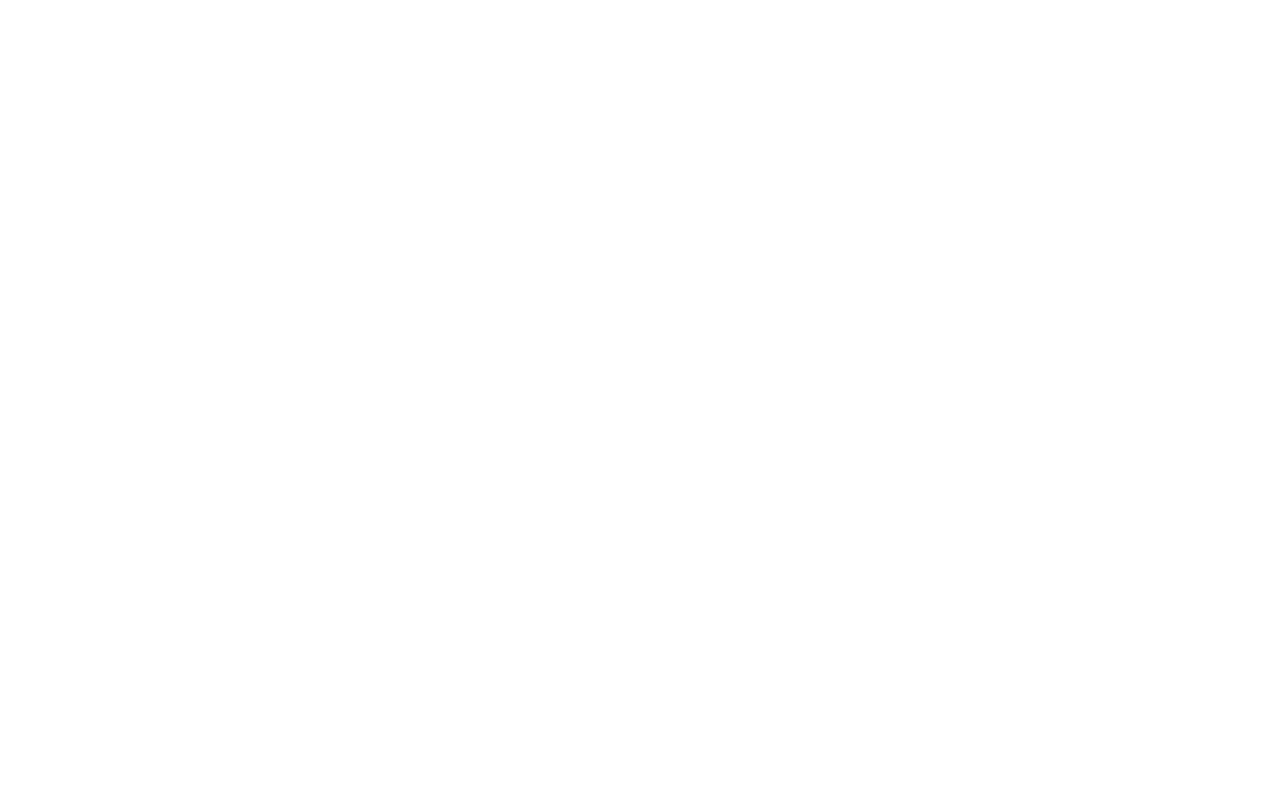
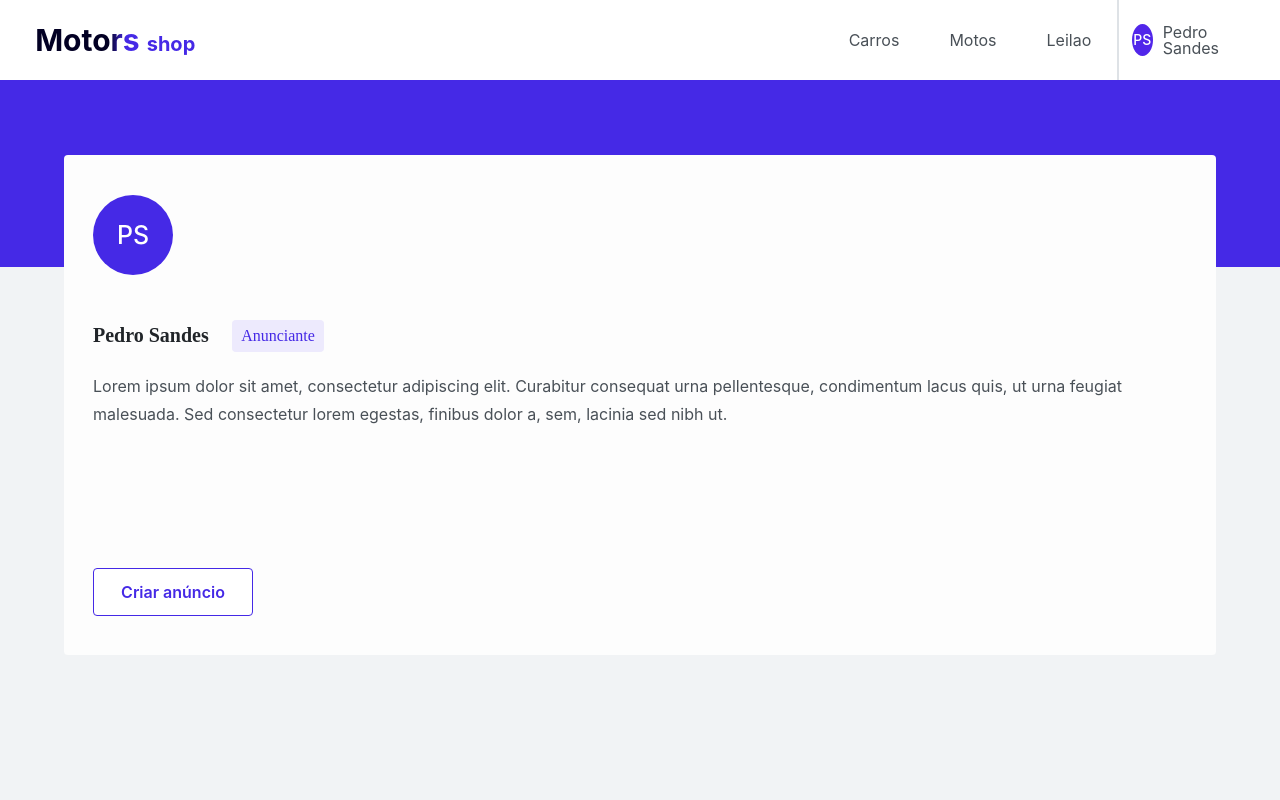
Before and after one commit to Mrdiskman/Motors_shop, a React (Create React App) app in the folder front_end/: page /userDashboard in a window 1280 px wide. Before the commit this address had no page. Shown: the top 800 px of the page. Built offline with nearby package versions, Linux system fonts and the light colour scheme.

Commit message:
annoucern and user Dashboards static complete

```diff
--- /dev/null
+++ b/front_end/src/components/announcerComponent/announcerCard.jsx
@@ -0,0 +1,26 @@
+import { AnnouncerCard } from "./announcerCard.style";
+
+const BuildAnnouncerCard = ({ name, seller, descripition }) => {
+  const CompleteNameSplit = name.split(" ");
+  const surname = CompleteNameSplit[1];
+  const surnameSplit = surname.split("");
+  const nameSplit = name.split("");
+  const nameAbreviation = nameSplit[0] + surnameSplit[0];
+
+  return (
+    <AnnouncerCard>
+      <div>
+        <p className="sellerNameAbreviation">{nameAbreviation}</p>
+        <p className="sellerName">{name}</p>
+        <p className="sellerRole">Anunciante</p>
+        <p className="sellerDescription">{descripition}</p>
+      </div>
+
+      <button>
+        <p>Criar anúncio</p>
+      </button>
+    </AnnouncerCard>
+  );
+};
+
+export default BuildAnnouncerCard;
--- /dev/null
+++ b/front_end/src/components/announcerComponent/announcerCard.style.js
@@ -0,0 +1,131 @@
+import styled from "styled-components";
+
+export const AnnouncerCard = styled.div`
+  display: flex;
+  flex-direction: column;
+  align-items: flex-start;
+  padding: 40px 29px;
+  gap: 16px;
+  position: absolute;
+  width: 92%;
+  height: 500px;
+  left: 16px;
+  top: 145px;
+  background: var(--grey10);
+  border-radius: 4px;
+
+  .sellerNameAbreviation {
+    width: 80px;
+    height: 80px;
+    background-color: var(--brand1);
+    border-radius: 50%;
+    display: flex;
+    justify-content: center;
+    align-items: center;
+    color: var(--whitefixed);
+    font-family: "Inter", sans-serif;
+    font-weight: 500;
+    line-height: 39px;
+    font-size: 25px;
+  }
+
+  .sellerName {
+    position: absolute;
+    width: 92%;
+    height: 25px;
+    left: 29px;
+    top: 168px;
+
+    font-family: "Lexend";
+    font-style: normal;
+    font-weight: 600;
+    font-size: 20px;
+    line-height: 25px;
+
+    color: var(--grey1);
+  }
+
+  .sellerRole {
+    display: flex;
+    flex-direction: row;
+    justify-content: center;
+    align-items: center;
+    padding: 4px 8px;
+    gap: 10px;
+
+    position: absolute;
+    width: 92px;
+    height: 32px;
+    left: 168px;
+    top: 165px;
+    color: var(--brand1);
+
+    background: var(--brand4);
+    border-radius: 4px;
+  }
+
+  .sellerDescription {
+    position: absolute;
+    width: 78%;
+    height: 140px;
+    left: 29px;
+    top: 217px;
+    font-family: "Inter";
+    font-style: normal;
+    font-weight: 400;
+    font-size: 16px;
+    line-height: 28px;
+    color: var(--grey2);
+  }
+
+  button {
+    box-sizing: border-box;
+    display: flex;
+    flex-direction: row;
+    justify-content: center;
+    align-items: center;
+    padding: 12px 28px;
+    gap: 10px;
+    width: 160px;
+    height: 48px;
+    border: 1.5px solid var(--brand1);
+    border-radius: 4px;
+    flex: none;
+    order: 1;
+    flex-grow: 0;
+    background-color: var(--whitefixed);
+    margin-top: 373px;
+    position: absolute;
+
+    p {
+      width: 104px;
+      height: 0px;
+
+      font-family: "Inter";
+      font-style: normal;
+      font-weight: 600;
+      font-size: 16px;
+      line-height: 0px;
+
+      color: var(--brand1);
+      flex: none;
+      order: 0;
+      flex-grow: 0;
+    }
+  }
+
+  @media screen and (min-width: 769px) {
+    position: absolute;
+    width: 90%;
+    height: 500px;
+    left: 5%;
+    top: 155px;
+
+    background: var(--grey10);
+    border-radius: 4px;
+
+    .sellerDescription {
+      width: 90%;
+    }
+  }
+`;
--- a/front_end/src/components/vehicleCardComponent/vehicleCard.jsx
+++ b/front_end/src/components/vehicleCardComponent/vehicleCard.jsx
@@ -9,7 +9,6 @@
   year,
   price,
 }) => {
-  console.log();
   return (
     <VehicleCard>
       <div className="div_img">
--- /dev/null
+++ b/front_end/src/pages/AnnouncerDashboard/AnnouncerDashboard.jsx
@@ -0,0 +1,69 @@
+import BuildAnnouncerCard from "../../components/announcerComponent/announcerCard";
+import { BackGroundStyle } from "../../components/backgroundComponent/backgroundStyled";
+import CardAuction from "../../components/cardAuctionComponent";
+import CarouselComponent from "../../components/carouselComponent";
+import Footer from "../../components/footerComponent/footer";
+import Header from "../../components/headerComponent/header";
+import { carsData } from "../../components/vehicleCardComponent/carsDatabase";
+import { motorcyclesData } from "../../components/vehicleCardComponent/motorcyclesDatabase";
+import BuildVehicleCard from "../../components/vehicleCardComponent/vehicleCard";
+import { database } from "../../database";
+
+const AnnouncerDashboard = () => {
+  return (
+    <>
+      <Header />
+      <BackGroundStyle>
+        <BuildAnnouncerCard
+          name={database.user.name}
+          seller={database.user.seller}
+          descripition={database.user.descripition}
+        />
+      </BackGroundStyle>
+      <CarouselComponent>
+        <CardAuction />
+        <CardAuction />
+        <CardAuction />
+        <CardAuction />
+      </CarouselComponent>
+
+      <h2 className="TitleHome" id="cars">
+        Carros
+      </h2>
+      <CarouselComponent>
+        {carsData.map((car, index) => (
+          <BuildVehicleCard
+            key={index}
+            img={car.img}
+            title={car.title}
+            descryption={car.descryption}
+            announcer={car.announcer}
+            km={car.km}
+            year={car.year}
+            price={car.price}
+          />
+        ))}
+      </CarouselComponent>
+      <h2 className="TitleHome" id="motos">
+        Motos
+      </h2>
+      <CarouselComponent>
+        {motorcyclesData.map((moto, index) => (
+          <BuildVehicleCard
+            key={index}
+            img={moto.img}
+            title={moto.title}
+            descryption={moto.descryption}
+            announcer={moto.announcer}
+            km={moto.km}
+            year={moto.year}
+            price={moto.price}
+          />
+        ))}
+      </CarouselComponent>
+      <Footer />
+    </>
+  );
+};
+
+export default AnnouncerDashboard;
--- /dev/null
+++ b/front_end/src/pages/UserDashboard/UserDashboard.jsx
@@ -0,0 +1,62 @@
+import BuildAnnouncerCard from "../../components/announcerComponent/announcerCard";
+import { BackGroundStyle } from "../../components/backgroundComponent/backgroundStyled";
+import CarouselComponent from "../../components/carouselComponent";
+import Footer from "../../components/footerComponent/footer";
+import Header from "../../components/headerComponent/header";
+import { carsData } from "../../components/vehicleCardComponent/carsDatabase";
+import { motorcyclesData } from "../../components/vehicleCardComponent/motorcyclesDatabase";
+import BuildVehicleCard from "../../components/vehicleCardComponent/vehicleCard";
+import { database } from "../../database";
+
+const UserDashboard = () => {
+  return (
+    <>
+      <Header />
+      <BackGroundStyle>
+        <BuildAnnouncerCard
+          name={database.user.name}
+          seller={database.user.seller}
+          descripition={database.user.descripition}
+        />
+      </BackGroundStyle>
+
+      <h2 className="TitleHome" id="cars">
+        Carros
+      </h2>
+      <CarouselComponent>
+        {carsData.map((car, index) => (
+          <BuildVehicleCard
+            key={index}
+            img={car.img}
+            title={car.title}
+            descryption={car.descryption}
+            announcer={car.announcer}
+            km={car.km}
+            year={car.year}
+            price={car.price}
+          />
+        ))}
+      </CarouselComponent>
+      <h2 className="TitleHome" id="motos">
+        Motos
+      </h2>
+      <CarouselComponent>
+        {motorcyclesData.map((moto, index) => (
+          <BuildVehicleCard
+            key={index}
+            img={moto.img}
+            title={moto.title}
+            descryption={moto.descryption}
+            announcer={moto.announcer}
+            km={moto.km}
+            year={moto.year}
+            price={moto.price}
+          />
+        ))}
+      </CarouselComponent>
+      <Footer />
+    </>
+  );
+};
+
+export default UserDashboard;
--- a/front_end/src/routes/index.jsx
+++ b/front_end/src/routes/index.jsx
@@ -1,7 +1,9 @@
 import { Route, Routes } from "react-router-dom";
+import AnnouncerDashboard from "../pages/AnnouncerDashboard/AnnouncerDashboard";
 import Home from "../pages/Home/Home";
 import Login from "../pages/Login/Login";
 import Register from "../pages/Register/Register";
+import UserDashboard from "../pages/UserDashboard/UserDashboard";
 import AnnounceDetailPage from "../pages/viewAnnounceDetailPage/announceDetailPage";
 
 const RoutesMain = () => (
@@ -11,6 +13,8 @@
     <Route path="/register" element={<Register />} />
     <Route path="/" element={<Home />} />
     <Route path="/announceDetail" element={<AnnounceDetailPage />} />
+    <Route path="/announcerDashboard" element={<AnnouncerDashboard />} />
+    <Route path="/userDashboard" element={<UserDashboard />} />
   </Routes>
 );
 export default RoutesMain;
```
